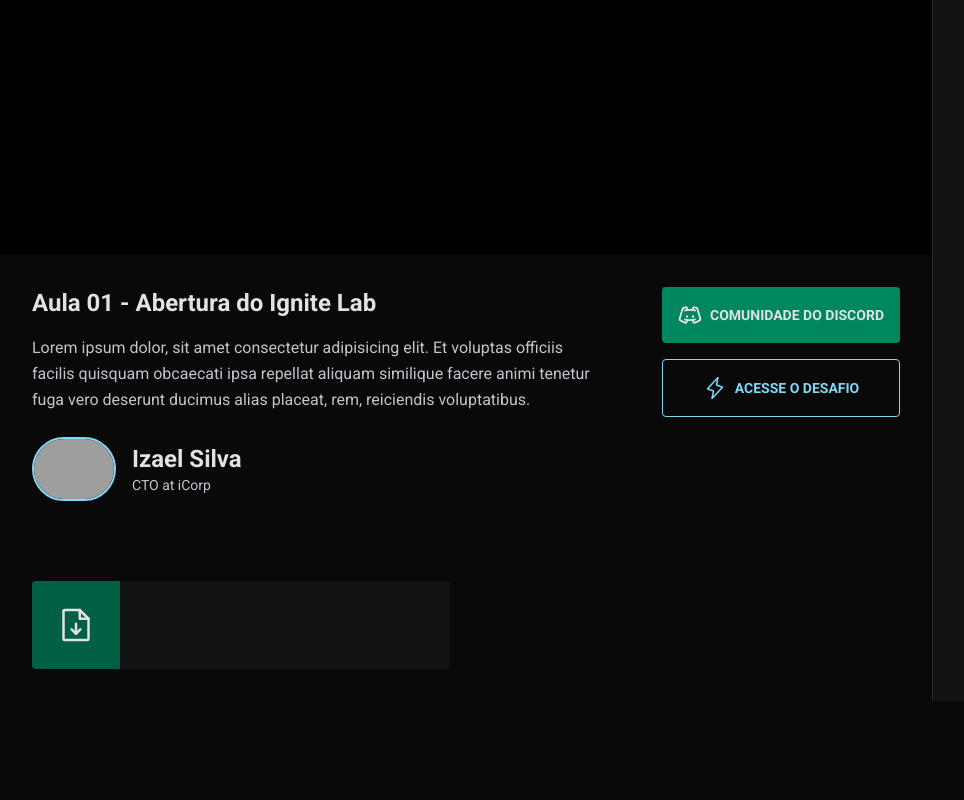
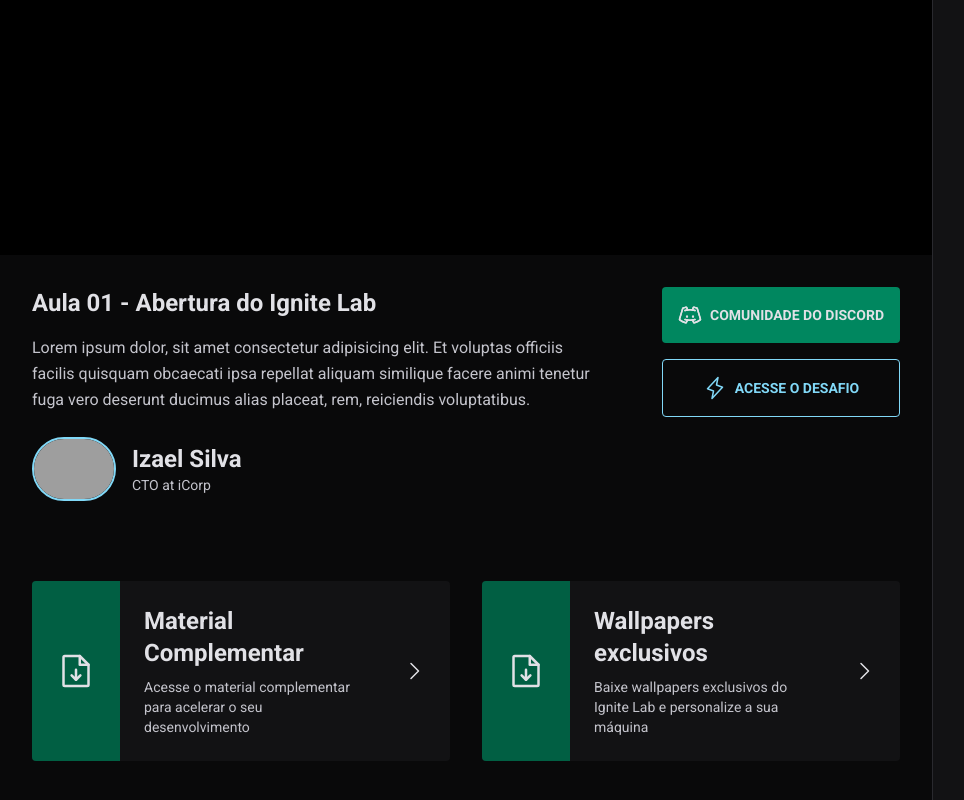
Before and after one commit to Ias4g/event-platform, a React (Vite) app: page /event/lesson/1 in a window 1280 px wide. Shown: the part 300-1100 px from the top of the page, without its empty margins (0-964 px from the left). Before the commit the page ends 1001 px from the top, so only its background shows below. Built offline with nearby package versions, Linux system fonts and the light colour scheme; no server answers; grey boxes are pictures that could not be loaded.

Commit message:
Update Video.tsx

```diff
--- a/src/components/Video.tsx
+++ b/src/components/Video.tsx
@@ -1,4 +1,4 @@
-import { DiscordLogo, FileArrowDown, Lightning } from "phosphor-react";
+import { CaretRight, DiscordLogo, FileArrowDown, Lightning } from "phosphor-react";
 
 export function Video() {
     return (
@@ -68,8 +68,38 @@
                         >
                             <FileArrowDown size={40} />
                         </div>
-                        <div></div>
-                        <div></div>
+                        <div className="py-6 leading-relaxed">
+                            <strong className="text-2xl">
+                                Material Complementar
+                            </strong>
+                            <p className="text-sm text-gray-200 mt-2">
+                                Acesse o material complementar para acelerar o seu desenvolvimento
+                            </p>
+                        </div>
+                        <div className="h-full p-6 flex items-center">
+                            <CaretRight size={24} />
+                        </div>
+                    </a>
+                    <a
+                        className="bg-gray-700 rounded overflow-hidden flex items-stretch gap-6 hover:bg-gray-600 transition-colors"
+                        href=""
+                    >
+                        <div
+                            className="bg-green-700 h-full p-6 flex items-center"
+                        >
+                            <FileArrowDown size={40} />
+                        </div>
+                        <div className="py-6 leading-relaxed">
+                            <strong className="text-2xl">
+                                Wallpapers exclusivos
+                            </strong>
+                            <p className="text-sm text-gray-200 mt-2">
+                                Baixe wallpapers exclusivos do Ignite Lab e personalize a sua máquina
+                            </p>
+                        </div>
+                        <div className="h-full p-6 flex items-center">
+                            <CaretRight size={24} />
+                        </div>
                     </a>
                     <a href=""></a>
                 </div>
```
